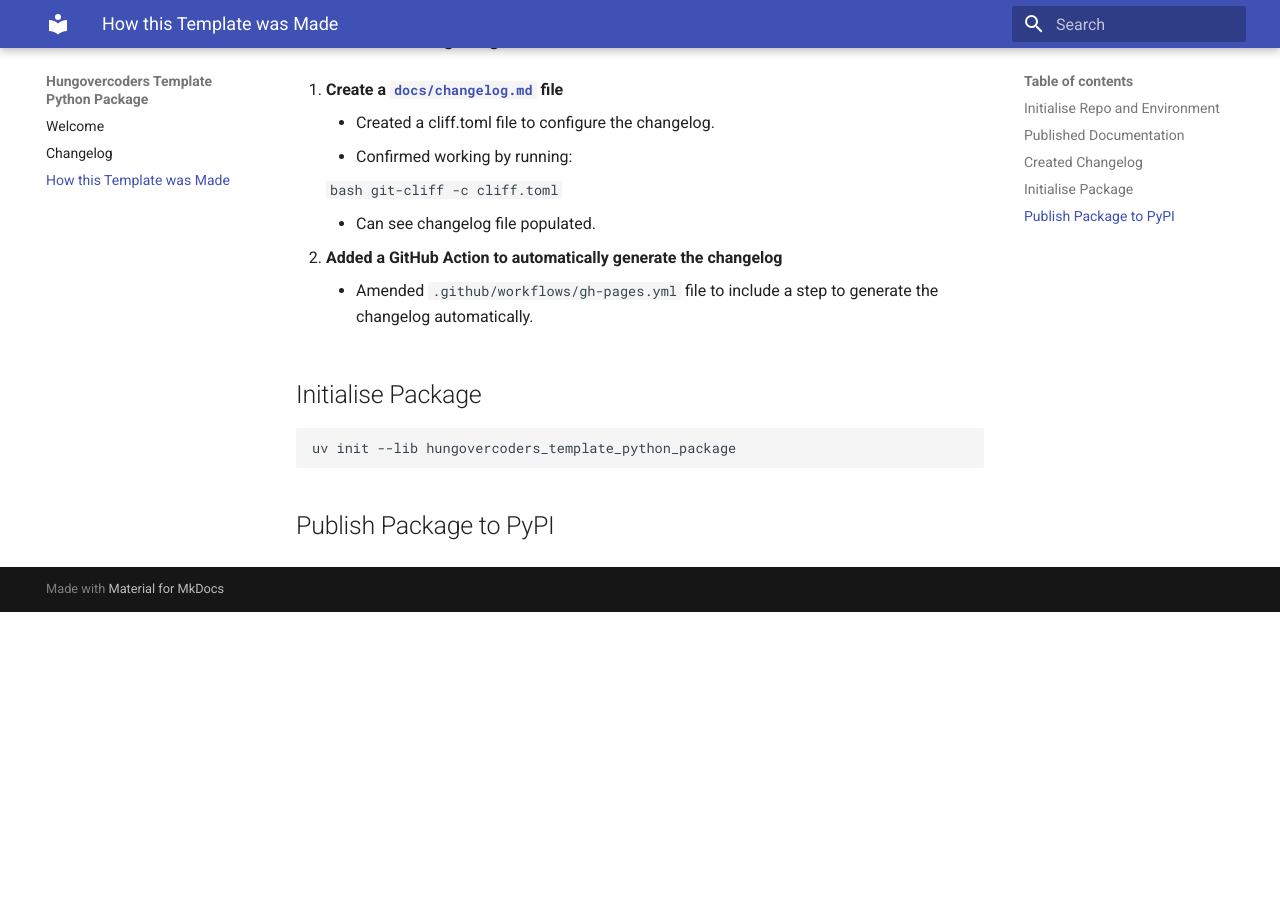
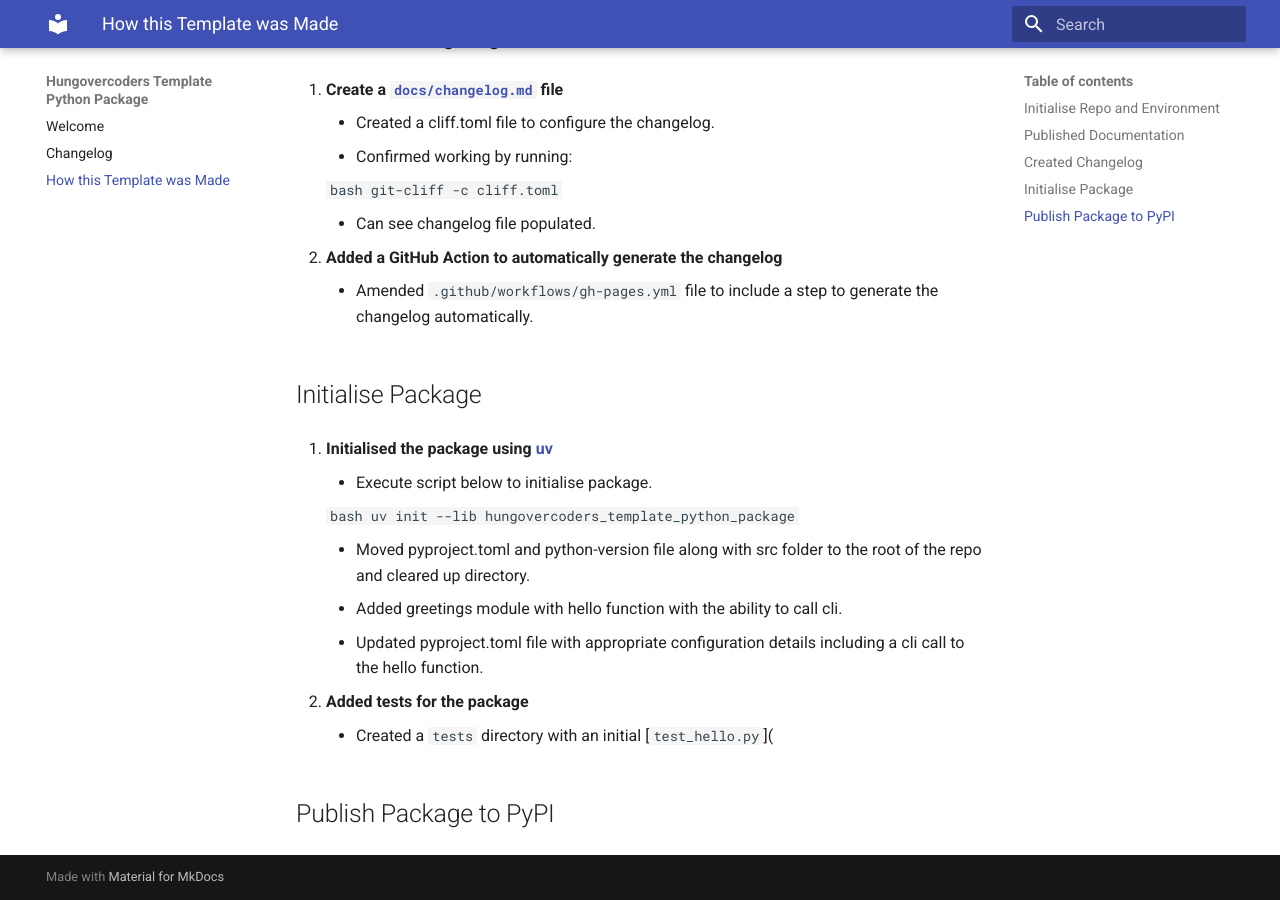
Before and after one commit to hungovercoders/template.python.package, an MkDocs documentation site: the page built from docs/how.md, in a window 1280 px wide and 900 px high, scrolled down 4073 px. Built offline with MkDocs 1.6.1 and Material for MkDocs 9.7.7, drawn with Linux system fonts in a browser that asks for light colours; before the commit the page ends 4685 px from its top, so only the background shows below that.

Commit message:
feat: update devcontainer configuration, enhance documentation for package initialization, and add unit tests for greetings module

````diff
--- a/docs/how.md
+++ b/docs/how.md
@@ -79,8 +79,19 @@
 
 ## Initialise Package
 
-```bash
-uv init --lib hungovercoders_template_python_package
-```
+1. **Initialised the package using [uv](https://github.com/ultraq/uv)**
+
+      - Execute script below to initialise package.
+
+      ```bash
+      uv init --lib hungovercoders_template_python_package
+      ```
+
+      - Moved pyproject.toml and python-version file along with src folder to the root of the repo and cleared up directory.
+      - Added greetings module with hello function with the ability to call cli.
+      - Updated pyproject.toml file with appropriate configuration details including a cli call to the hello function.
+
+2. **Added tests for the package**
+      - Created a `tests` directory with an initial [`test_hello.py`](
 
 ## Publish Package to PyPI
````
Also changed, not shown: 2 other files.
